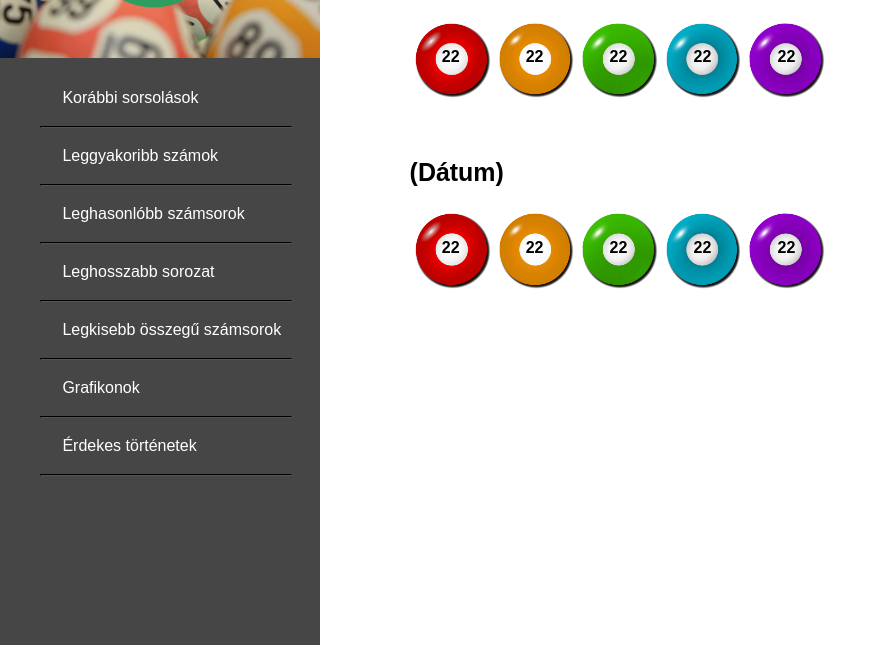
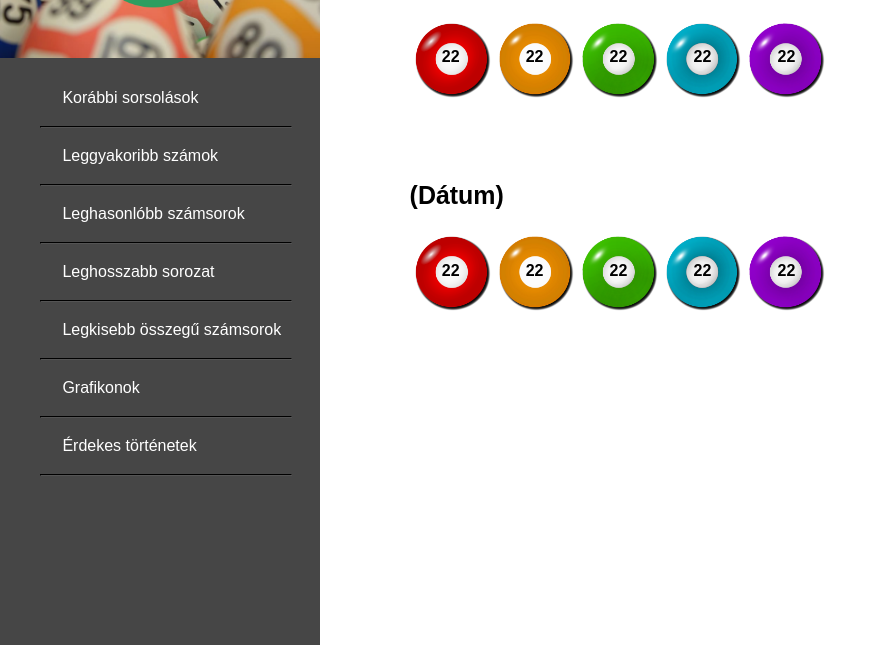
Before and after one commit to kecskeszsoltistvan/IktProjekt-Lotto, a plain HTML site: page leghasonlobb.html in a window 1280 px wide. Shown: the part 155-800 px from the top of the page, without its empty margins (0-887 px from the left). Drawn offline with Linux system fonts and the light colour scheme.

Commit message:
Kinézet javítása
Hozzáadtam egy üres helyet a 2 h2-es cím közé, hogy ne essen szét kicsinyítéskor.

```diff
--- a/Oldalak CSS-ei/leghasonlobb.css
+++ b/Oldalak CSS-ei/leghasonlobb.css
@@ -0,0 +1,3 @@
+#ureshely{
+    margin-top: 5%;
+}
--- a/leghasonlobb.html
+++ b/leghasonlobb.html
@@ -13,7 +13,7 @@
         <section>
         <img id="fokep" src="képek/Lottokep2.jpg" title="Lottó kép">
             <ul id="menu">
-                    <li class="nav-item"><a class="nav-link" href="Index.html">Korábbi sorsolások</a></li>
+                    <li class="nav-item"><a class="nav-link" href="index.html">Korábbi sorsolások</a></li>
                 <hr>
                     <li class="nav-item"><a class="nav-link" href="gyakori.html">Leggyakoribb számok</a></li>
                 <hr>
@@ -47,7 +47,7 @@
         <p class="sas">22</p> <p class="sas">22</p> <p class="sas">22</p> <p class="sas">22</p> <p class="sas">22</p>
     </div>
     <br><br><br><br><br><br>
-    <h2>(Dátum)</h2>
+    <h2 id="ureshely">(Dátum)</h2>
     <div id="soradat">
         <img class="szh" src="golyok/pirosgolyo.png" title="sorsolas"> <!-- A Képek szh tag-et (számhordozó) kapnak. A méretük kicsi, egymás mellet helyezkednek el. -->
         <img class="szh" src="golyok/narancssargagolyo.jpg" title="sorsolas">
```
